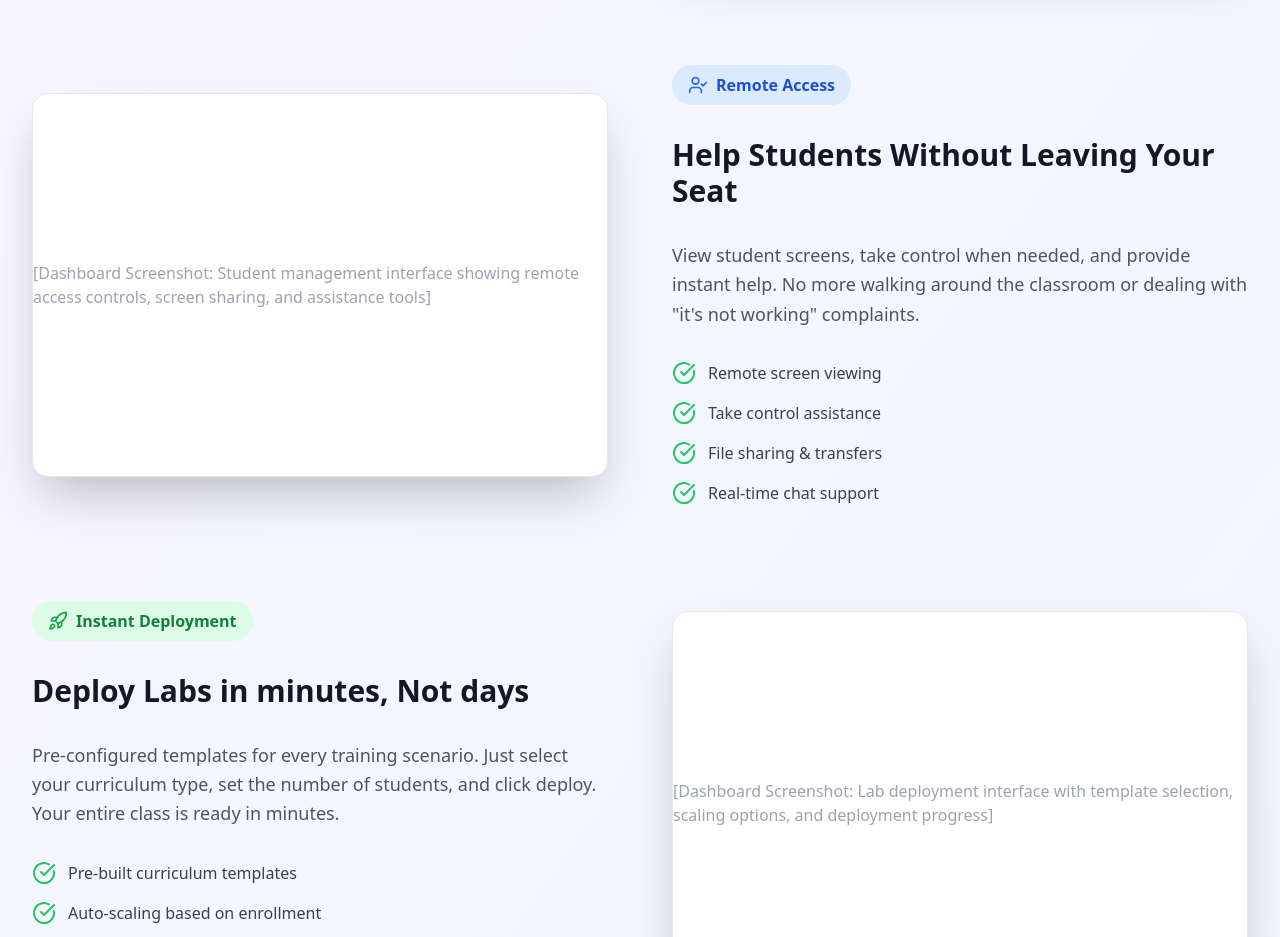
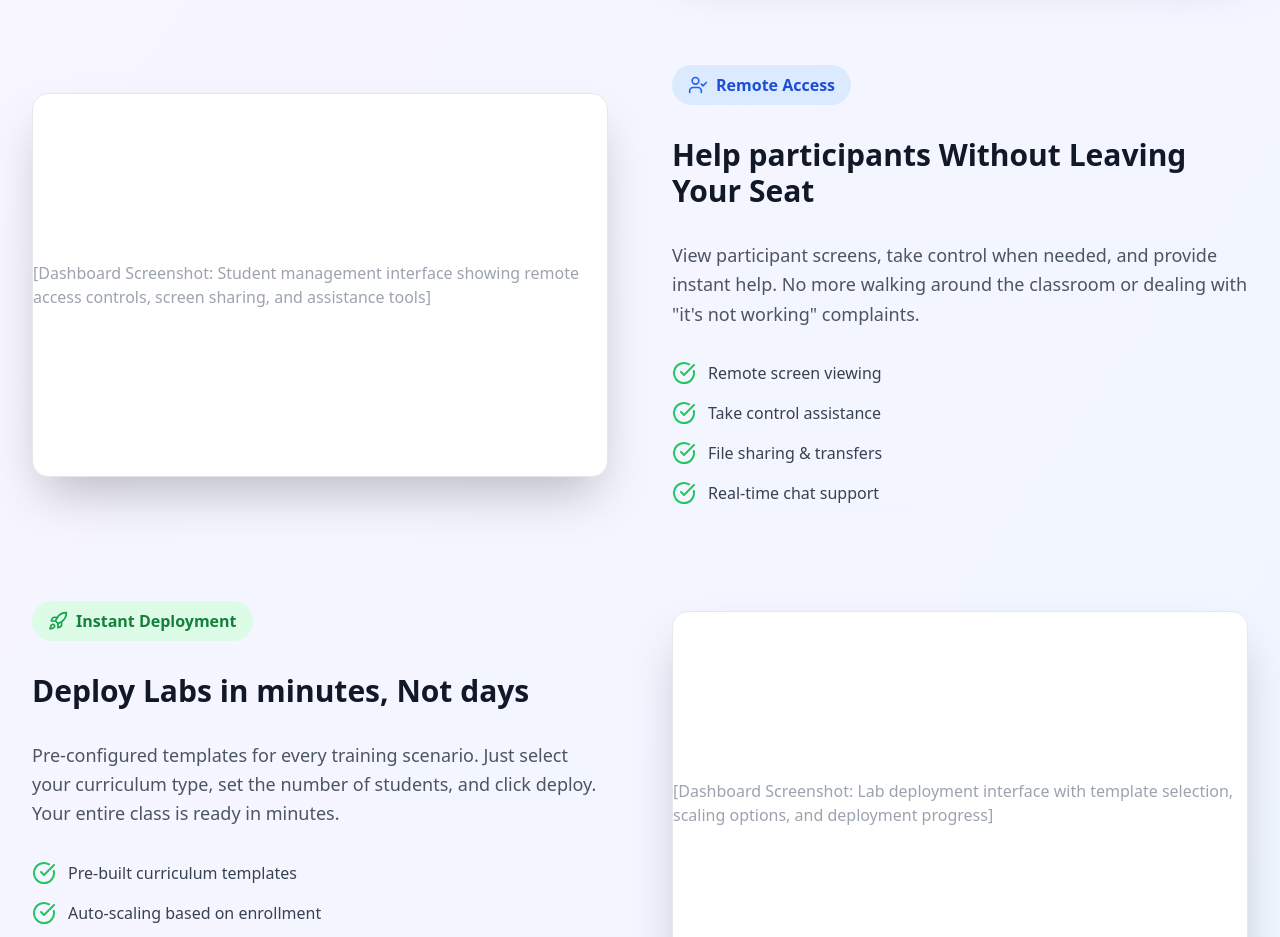
Before and after one commit to Arora-Deep/CloudAdda-Website-9th-july, a React (Vite) app: page /training-labs in a window 1280 px wide. Shown: the part 3300-4237 px from the top of the page. Built offline with nearby package versions, Linux system fonts and the light colour scheme.

Commit message:
Visual edit in Lovable
Edited UI in Lovable

```diff
--- a/src/pages/TrainingLabs.tsx
+++ b/src/pages/TrainingLabs.tsx
@@ -265,12 +265,9 @@ const TrainingLabs = () => {
                   <span className="text-blue-700 font-semibold">Remote Access</span>
                 </div>
 
-                <h3 className="text-3xl font-bold text-gray-900">Help Students Without Leaving Your Seat</h3>
+                <h3 className="text-3xl font-bold text-gray-900">Help participants Without Leaving Your Seat</h3>
 
-                <p className="text-lg text-gray-600 leading-relaxed">
-                  View student screens, take control when needed, and provide instant help.
-                  No more walking around the classroom or dealing with "it's not working" complaints.
-                </p>
+                <p className="text-lg text-gray-600 leading-relaxed">View participant screens, take control when needed, and provide instant help. No more walking around the classroom or dealing with "it's not working" complaints.</p>
 
                 <ul className="space-y-4">
                   {["Remote screen viewing", "Take control assistance", "File sharing & transfers", "Real-time chat support"].map((feature, index) => <li key={index} className="flex items-center space-x-3">
```
